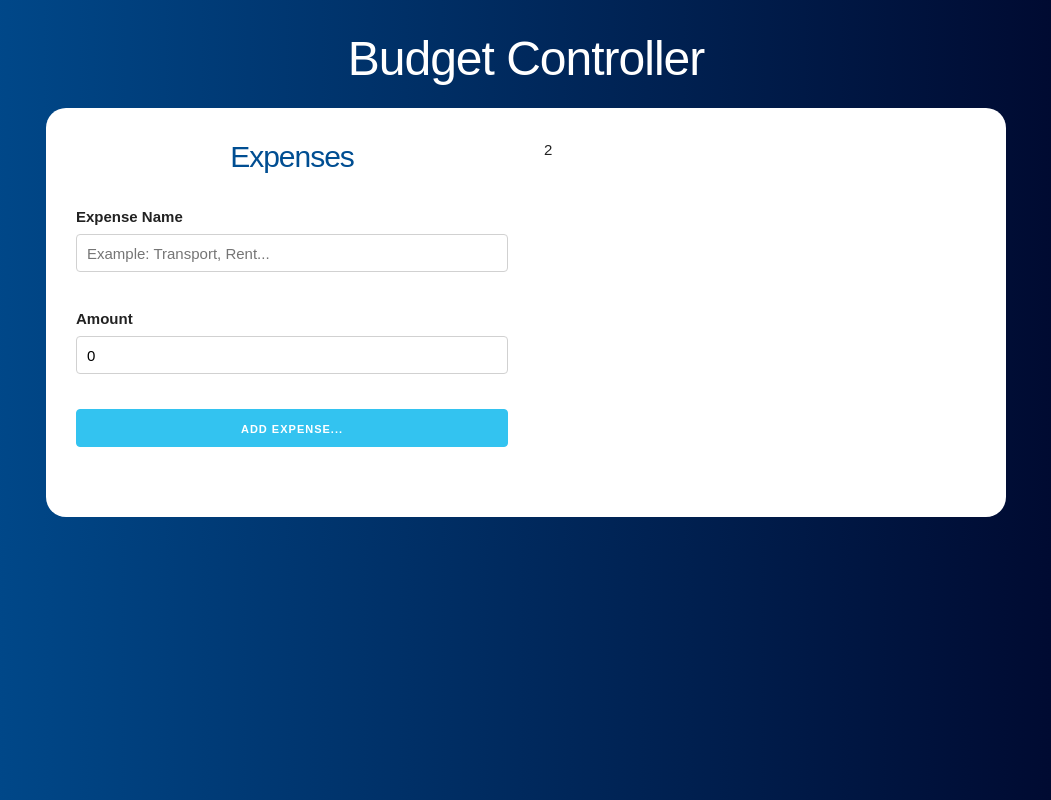
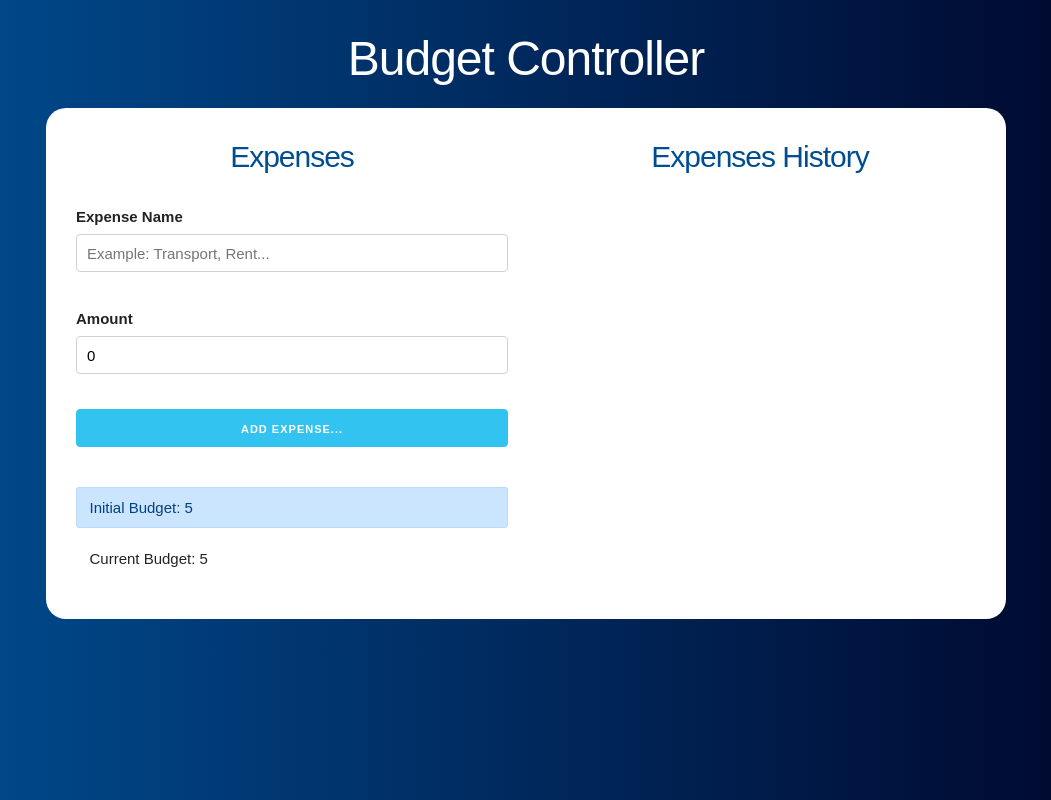
Before and after one commit to danisan9490/budget-controller, a React (Create React App) app in the folder budget-controller/: page / in a window 1280 px wide. Both pictures are taken after typing "5" into the empty fields and a click on the input "Conitinue". Shown: the whole page, without its empty margins (114-1165 px from the left). Built offline with nearby package versions, Linux system fonts and the light colour scheme.

Commit message:
#7 Add Expenses History

```diff
--- a/budget-controller/src/App.js
+++ b/budget-controller/src/App.js
@@ -1,5 +1,7 @@
-import React, { useState } from 'react';
+import React, { useState, useEffect } from 'react';
+import BudgetControl from './controllers/BudgetControl';
 import BudgetQuestion from './controllers/BudgetQuestion';
+import ExpenseHistory from './controllers/ExpenseHistory';
 import Form from './controllers/Form';
 
 function App() {
@@ -8,14 +10,24 @@ function App() {
   const [AmountLeft, setAmountLeft] = useState(0);
   const [showBudgetQuestion, setShowBudgetQuestion] = useState(true);
   const [expenses, setExpenses] = useState([]);
+  const [newExpense, setNewExpense] = useState({});
+  const [createExpense, setCreateExpense] = useState(false);
 
+  useEffect(() => {
+    if (createExpense) {
+      setExpenses([
+        ...expenses,
+        newExpense
+      ])
+    }
 
-  const addExpenses = expense => {
-    setExpenses([
-      ...expenses,
-      expense
-    ])
-  }
+    const budgetLeft = AmountLeft - newExpense.amount;
+    setAmountLeft(budgetLeft);
+
+    setCreateExpense(false);
+
+  }, [newExpense])
+
 
   return (
     <div className="container">
@@ -32,11 +44,19 @@ function App() {
             <div className="row">
               <div className="one-half column">
                 <Form
-                  addExpenses={addExpenses}
+                  setNewExpense={setNewExpense}
+                  setCreateExpense={setCreateExpense}
+                />
+                <BudgetControl
+                  budget={budget}
+                  AmountLeft={AmountLeft}
                 />
               </div>
               <div className="one-half column">
-                2
+                <ExpenseHistory
+                  expenses={expenses}
+                />
+
               </div>
             </div>
           }
--- /dev/null
+++ b/budget-controller/src/controllers/BudgetControl.js
@@ -0,0 +1,16 @@
+import React from 'react';
+
+const BudgetControl = ({ budget, AmountLeft }) => {
+  return (
+    <div>
+      <div className="alert  alert-primary">
+        Initial Budget: {budget}
+      </div>
+      <div className="alert">
+        Current Budget: {AmountLeft}
+      </div>
+    </div>
+  );
+}
+
+export default BudgetControl;
--- a/budget-controller/src/controllers/Error.js
+++ b/budget-controller/src/controllers/Error.js
@@ -1,4 +1,3 @@
-
 import React from 'react';
 
 const Error = ({ message }) => {
--- /dev/null
+++ b/budget-controller/src/controllers/Expense.js
@@ -0,0 +1,18 @@
+
+import React from 'react';
+
+const Expense = ({ expense }) => {
+  console.log(expense)
+  return (
+    <li className="exoenses" >
+      <p>
+        {expense.expense}
+        <span className="expense">£  {expense.amount}</span>
+
+      </p>
+    </li>
+
+  );
+}
+
+export default Expense;
--- /dev/null
+++ b/budget-controller/src/controllers/ExpenseHistory.js
@@ -0,0 +1,23 @@
+import React from 'react';
+import Expense from './Expense';
+
+const ExpenseHistory = ({ expenses }) => {
+  console.log(expenses)
+  return (
+    <div className="expenses-incurred">
+      <h2>Expenses History</h2>
+
+      {
+        expenses.map(expense => (
+          <Expense
+            key={expense.id}
+            expense={expense}
+          />
+        ))
+
+      }
+    </div>
+  );
+}
+
+export default ExpenseHistory;
--- a/budget-controller/src/controllers/Form.js
+++ b/budget-controller/src/controllers/Form.js
@@ -2,7 +2,7 @@ import React, { useState } from 'react'
 import Error from './Error';
 import shortid from 'shortid';
 
-const Form = ({ addExpenses }) => {
+const Form = ({ setNewExpense, setCreateExpense }) => {
 
   const [expense, setExpense] = useState('');
   const [amount, setAmount] = useState(0);
@@ -21,9 +21,10 @@ const Form = ({ addExpenses }) => {
       amount,
       id: shortid.generate()
     }
-    addExpenses(expenses);
+    setNewExpense(expenses);
     setExpense('');
     setAmount(0);
+    setCreateExpense(true);
 
   }
 
```
